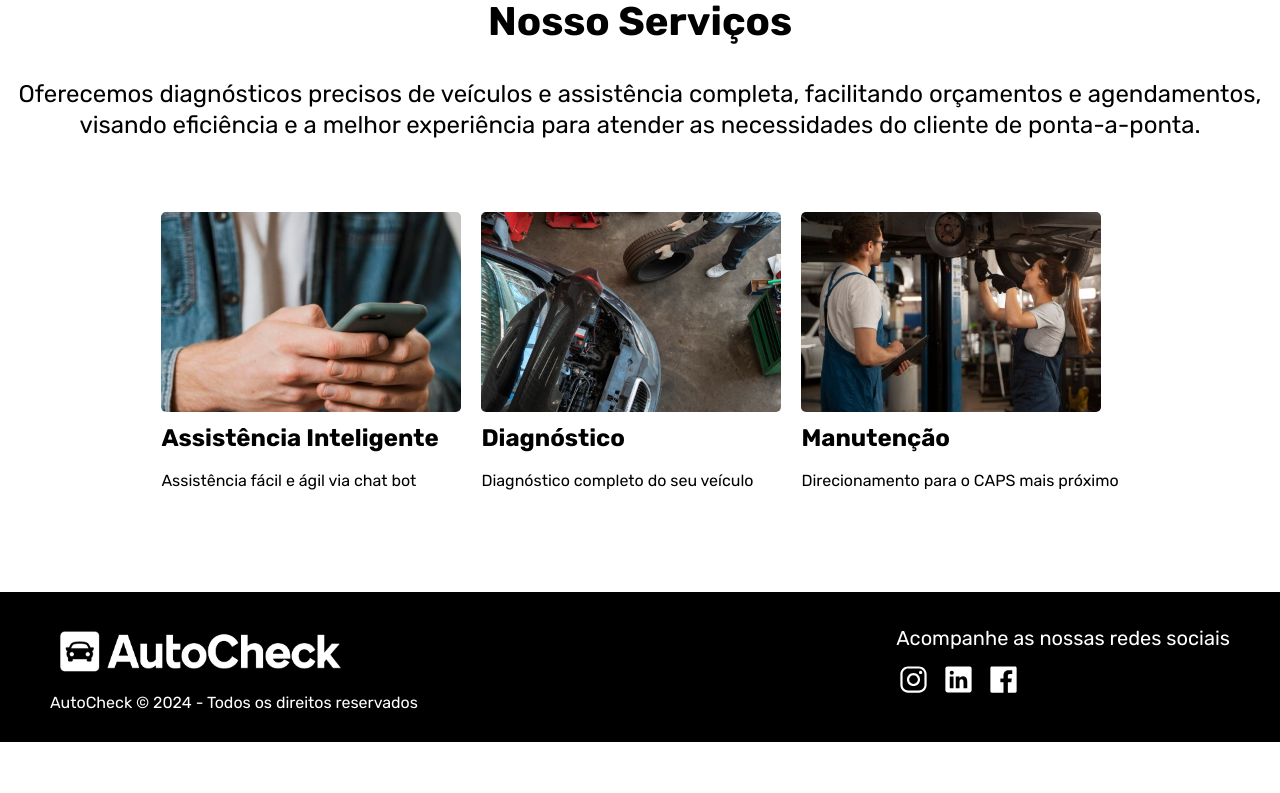
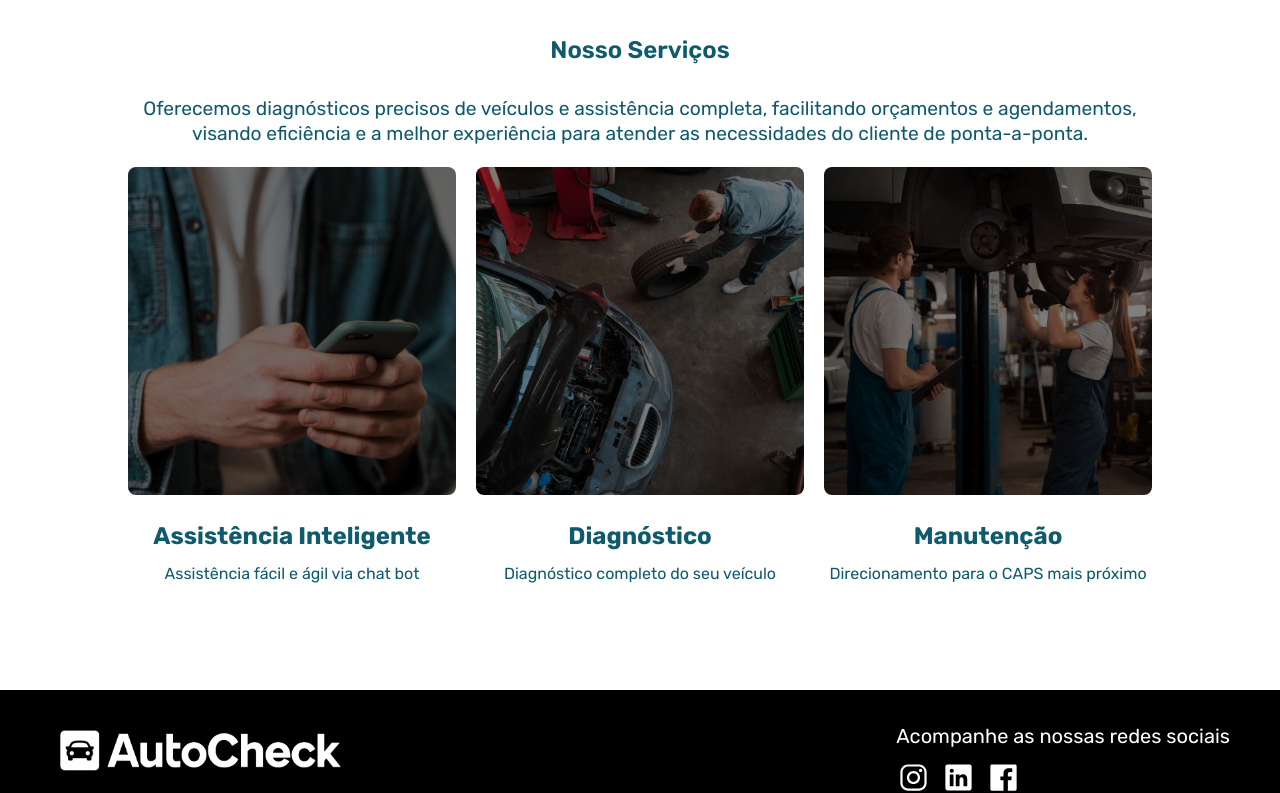
Before and after one commit to levmn/fiap-autocheck-web-v02, a React (Vite) app: page / in a window 1280 px wide. Shown: the part 675-1468 px from the top of the page. Before the commit the page ends 1417 px from the top, so only its background shows below. Built offline with nearby package versions, Linux system fonts and the light colour scheme.

Commit message:
Atualizando estilo da sessão de serviços

```diff
--- a/src/pages/Home/Home.style.ts
+++ b/src/pages/Home/Home.style.ts
@@ -94,7 +94,9 @@ export const StyledButtonAdquirirServico = styled.button`
     }
 `;
 
+// Sessão de serviços
 export const StyledServicos = styled.section`
+    width: 100vw;
     display: flex;
     flex-direction: column;
     align-items: center;
@@ -103,15 +105,18 @@ export const StyledServicos = styled.section`
     background-color: #FFFFFF;
 
     h2 {
-        font-size: 2.5rem;
-        font-weight: 700;
-        color: #000000;
+        font-size: 1.5rem;
+        font-weight: 600;
+        color: #0f5a6c;
+        text-align: center;
+        margin-top: 40px;
     }
 
     p {
-        font-size: 1.5rem;
+        width: 80vw;
+        font-size: 1.2rem;
         font-weight: 400;
-        color: #000000;
+        color: #0f5a6c;
         text-align: center;
     }
 `;
@@ -119,8 +124,7 @@ export const StyledServicos = styled.section`
 export const StyledServicosCards = styled.div`
     display: flex;
     gap: 20px;
-    padding: 50px 0;
-    justify-content: center;
+    margin: 0 10% 40px;
 
     article {
         display: flex;
@@ -128,30 +132,32 @@ export const StyledServicosCards = styled.div`
         gap: 10px;
 
         img {
-            width: 300px;
-            height: 200px;
-            object-fit: cover;
-            border-radius: 5px;
+            border-radius: 8px;
+            filter: hue-rotate(-5deg) brightness(0.5);
+        }
+
+        img:hover {
+            cursor: pointer;
+            filter: hue-rotate(-5deg) brightness(0.8);
+            transition: 0.5s;
         }
 
         .card-texto {
-            display: flex;
-            flex-direction: column;
-            gap: 5px;
+            text-align: center;
+            margin: 15px 0;
+            color: #0f5a6c;
 
             h3 {
                 font-size: 1.5rem;
                 font-weight: 700;
-                color: #000000;
+                color: #0f5a6c;
             }
 
             span {
                 font-size: 1rem;
                 font-weight: 400;
-                color: #000000;
+                color: #0f5a6c;
             }
         }
     }
 `;
-
-// Sessão de serviços
--- a/src/pages/Home/Home.tsx
+++ b/src/pages/Home/Home.tsx
@@ -1,7 +1,7 @@
 import { useState, useEffect } from "react";
+import { Link, useLocation } from "react-router-dom";
 import { Footer } from "../../components/Footer/Footer";
 import { Navbar } from "../../components/Navbar/Navbar";
-import { Link, useLocation } from "react-router-dom";
 import imgServico1 from "../../assets/images/imagem-servico1.jpg";
 import imgServico2 from "../../assets/images/imagem-servico2.jpg";
 import imgServico3 from "../../assets/images/imagem-servico3.jpg";
```
